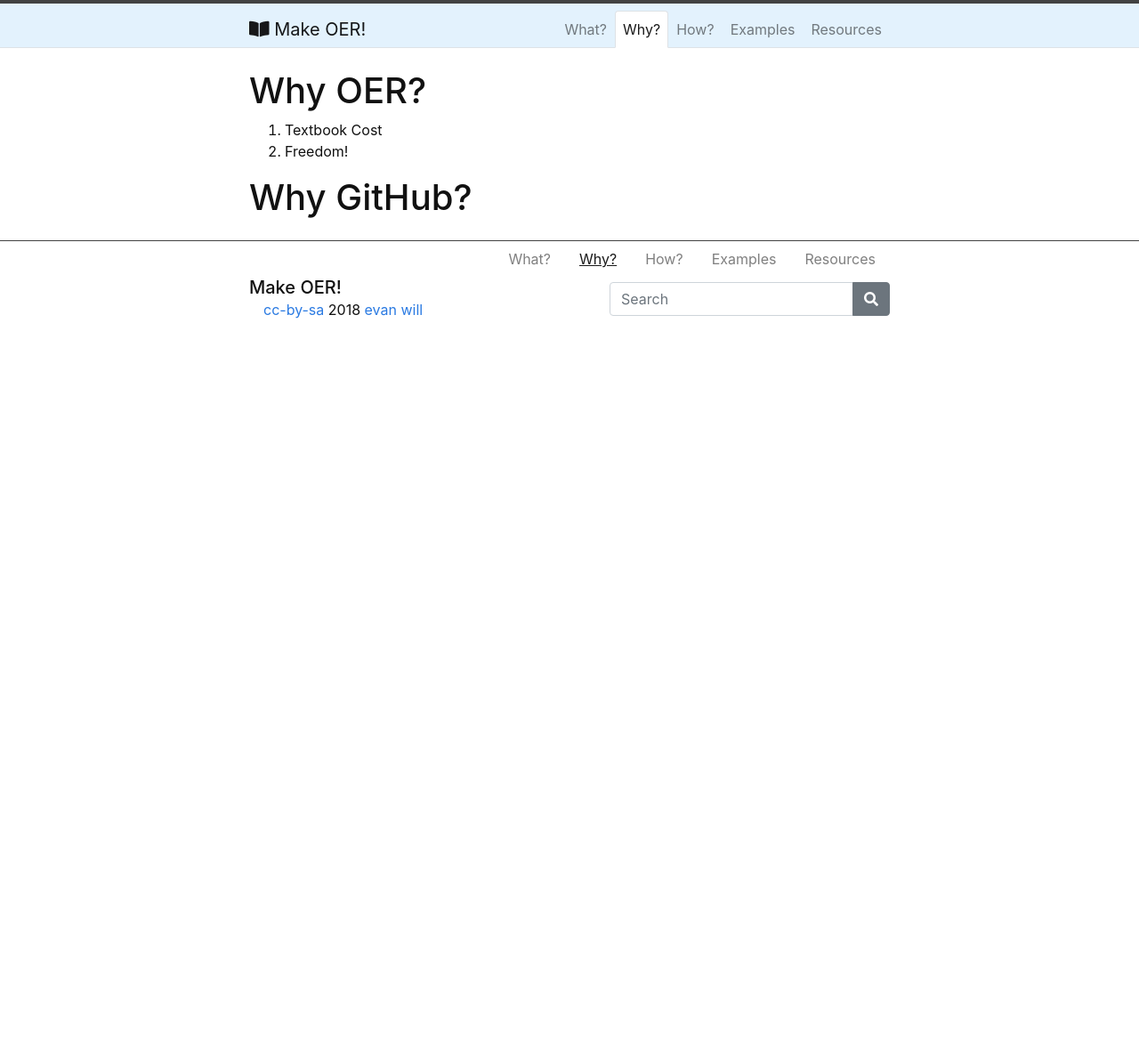
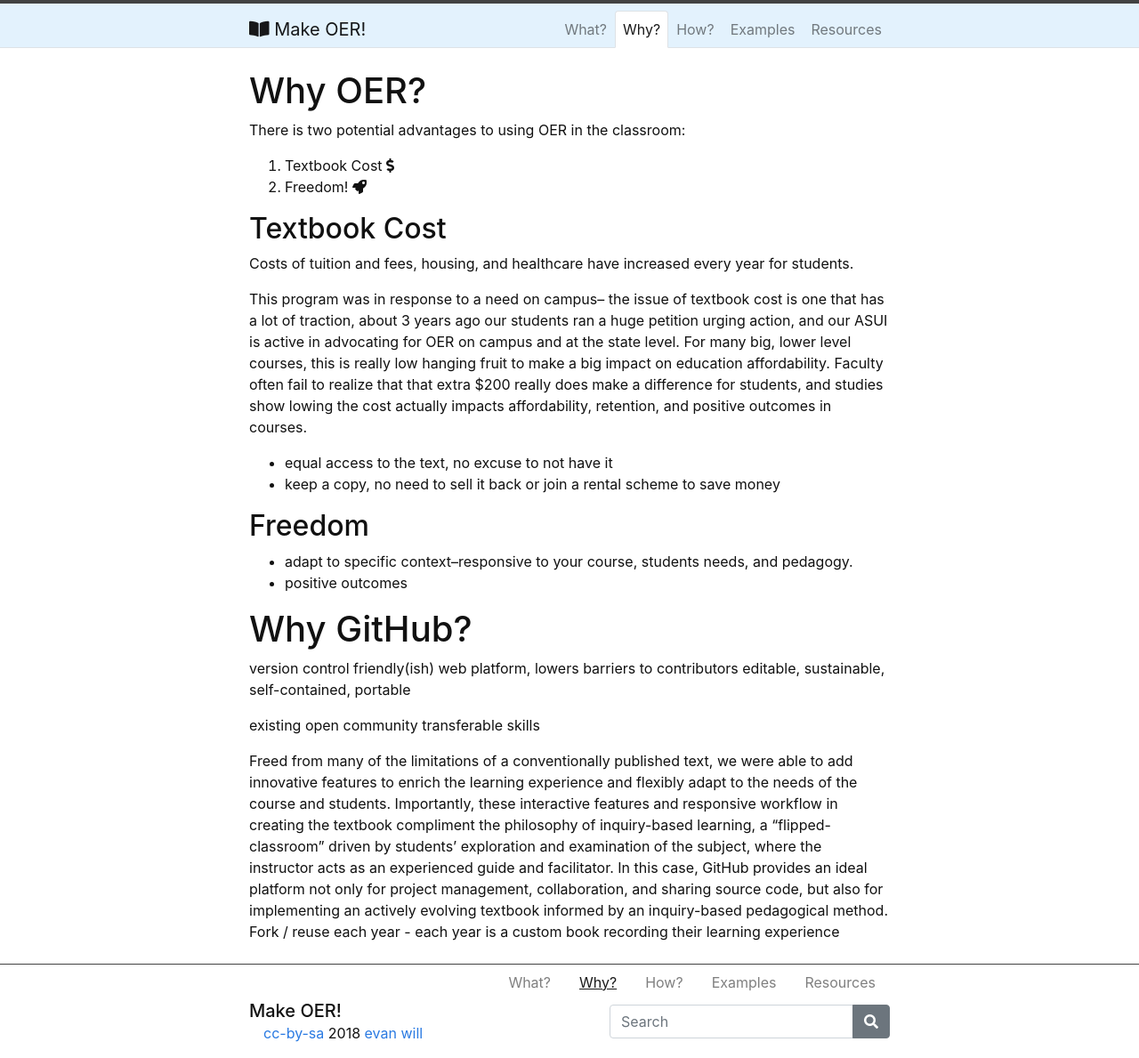
Before and after one commit to evanwill/make-oer, a Jekyll site: the page built from content/1-why.md, in a window 1280 px wide. Shown: the whole page at 89% size. Built offline with Jekyll 4.4.1, drawn with Linux system fonts in a browser that asks for light colours; before the commit the page ends 900 px from its top, so only the background shows below that.

Commit message:
more content

```diff
--- a/content/1-why.md
+++ b/content/1-why.md
@@ -5,7 +5,37 @@ nav: true
 
 # Why OER?
 
-1. Textbook Cost
-2. Freedom!
+There is two potential advantages to using OER in the classroom:
+
+1. Textbook Cost <span class="fas fa-dollar-sign"></span>
+2. Freedom! <span class="fas fa-rocket"></span>
+
+## Textbook Cost
+
+Costs of tuition and fees, housing, and healthcare have increased every year for students.
+
+This program was in response to a need on campus-- the issue of textbook cost is one that has a lot of traction, about 3 years ago our students ran a huge petition urging action, and our ASUI  is active in advocating for OER on campus and at the state level.
+For many big, lower level courses, this is really low hanging fruit to make a big impact on education affordability.
+Faculty often fail to realize that that extra $200 really does make a difference for students, and studies show lowing the cost actually impacts affordability, retention, and positive outcomes in courses.
+
+- equal access to the text, no excuse to not have it
+- keep a copy, no need to sell it back or join a rental scheme to save money
+
+## Freedom
+
+- adapt to specific context--responsive to your course, students needs, and pedagogy.
+- positive outcomes
 
 # Why GitHub?
+
+version control
+friendly(ish) web platform, lowers barriers to contributors
+editable, sustainable, self-contained, portable
+
+existing open community
+transferable skills
+
+Freed from many of the limitations of a conventionally published text, we were able to add innovative features to enrich the learning experience and flexibly adapt to the needs of the course and students.
+Importantly, these interactive features and responsive workflow in creating the textbook compliment the philosophy of inquiry-based learning, a "flipped-classroom" driven by students' exploration and examination of the subject, where the instructor acts as an experienced guide and facilitator.
+In this case, GitHub provides an ideal platform not only for project management, collaboration, and sharing source code, but also for implementing an actively evolving textbook informed by an inquiry-based pedagogical method.
+Fork / reuse each year - each year is a custom book recording their learning experience
```
Also changed, not shown: content/0-what.md (+9 -3 lines), content/3-examples.md (+23 -17 lines).
